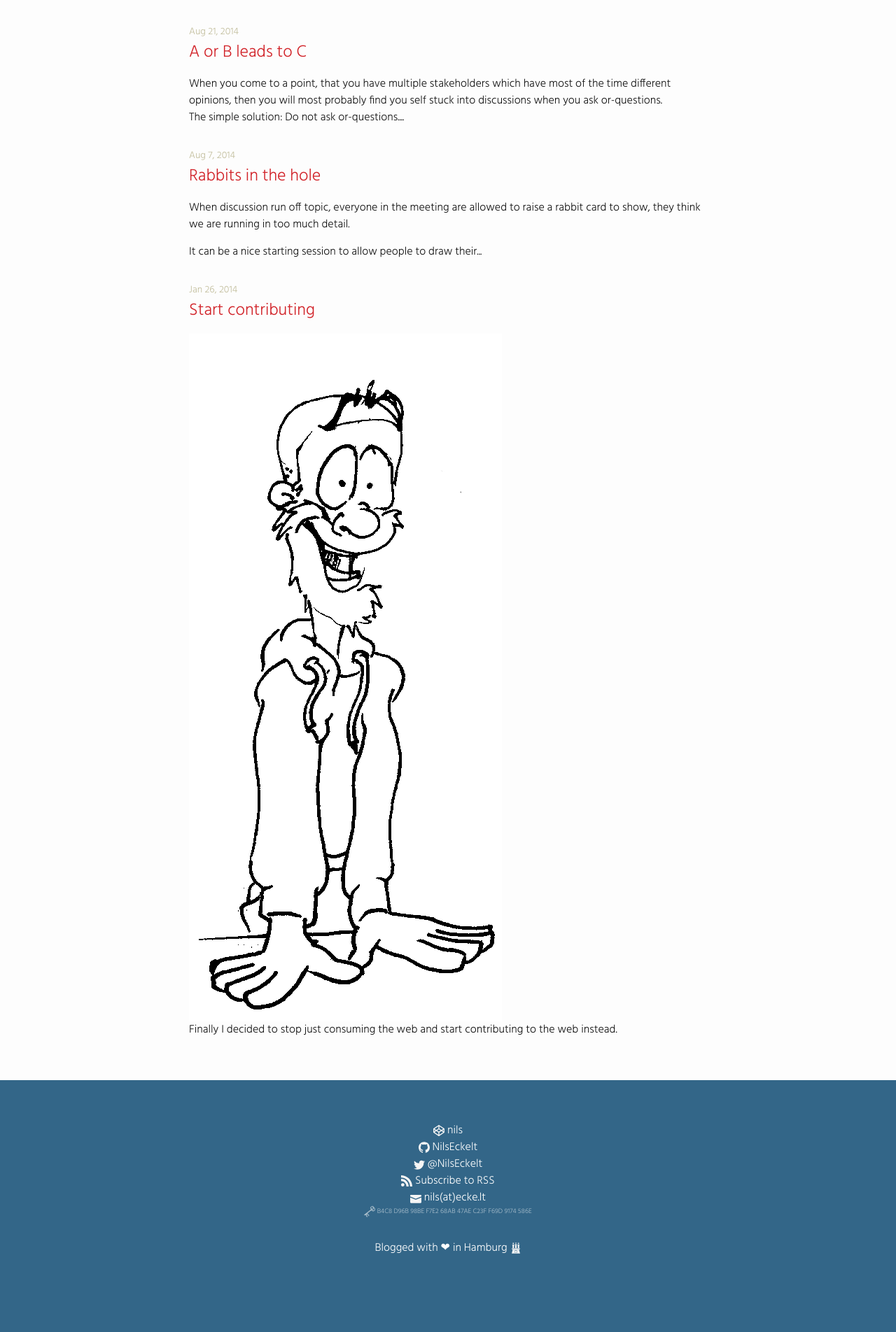
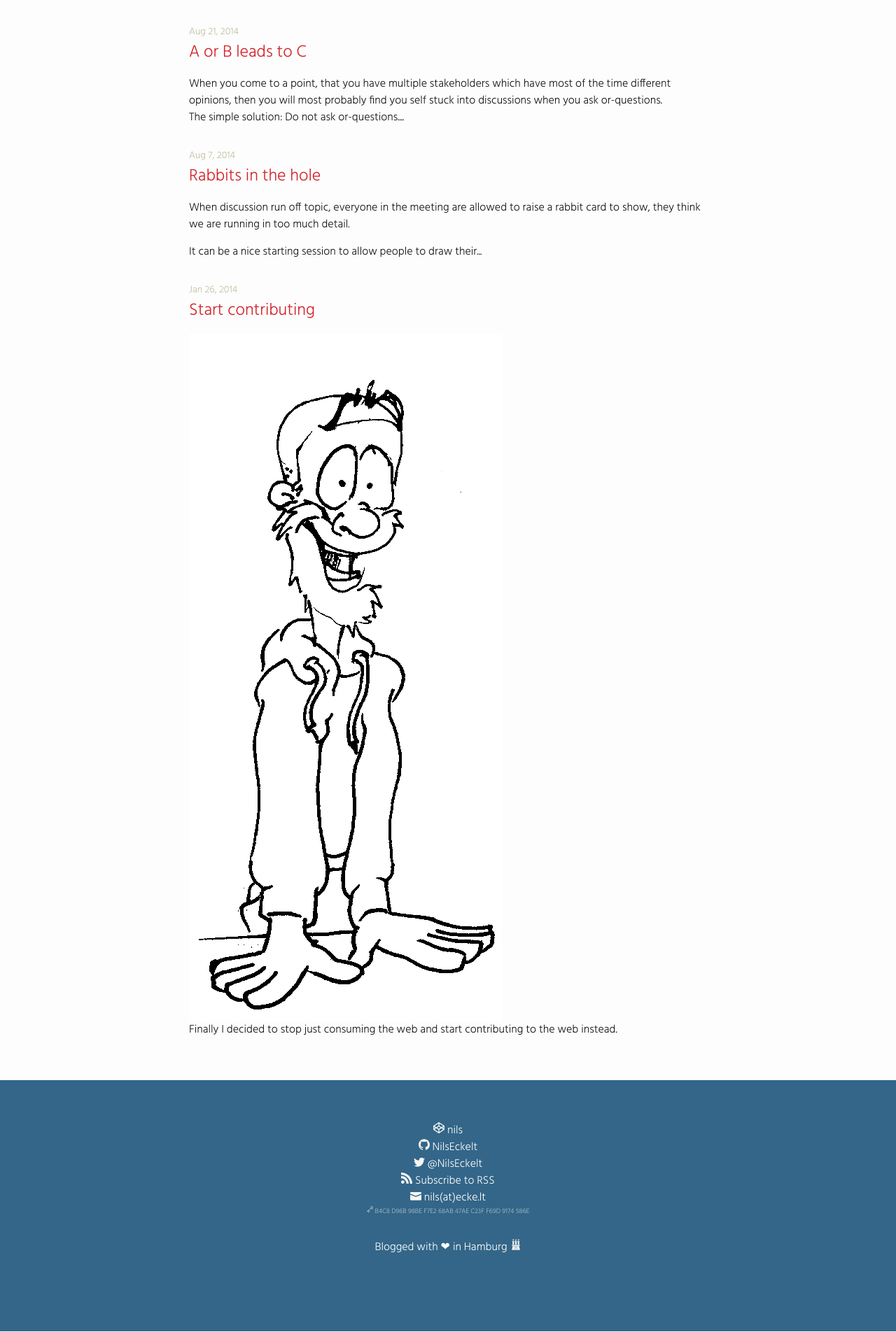
Before and after one commit to NilsEckelt/gh-pages, a Jekyll site: the page built from index.html, in a window 1280 px wide. Shown: the part 1377-3281 px from the top of the page at 70% size. Built offline with Jekyll 4.4.1, drawn with Linux system fonts in a browser that asks for light colours; nearby versions of some CDN libraries; a script that is not in the unit is left out.

Commit message:
fixed icon position and size

```diff
--- a/_sass/_base.scss
+++ b/_sass/_base.scss
@@ -193,9 +193,9 @@ pre {
 .icon {
     display: inline-block;
     fill: $icons;
-    height: 16px;
-    vertical-align: middle;
-    width: 16px;
+    height: 1em;
+    vertical-align: baseline;
+    width: 1em;
 
     path {
         fill: $grey-color;
```
